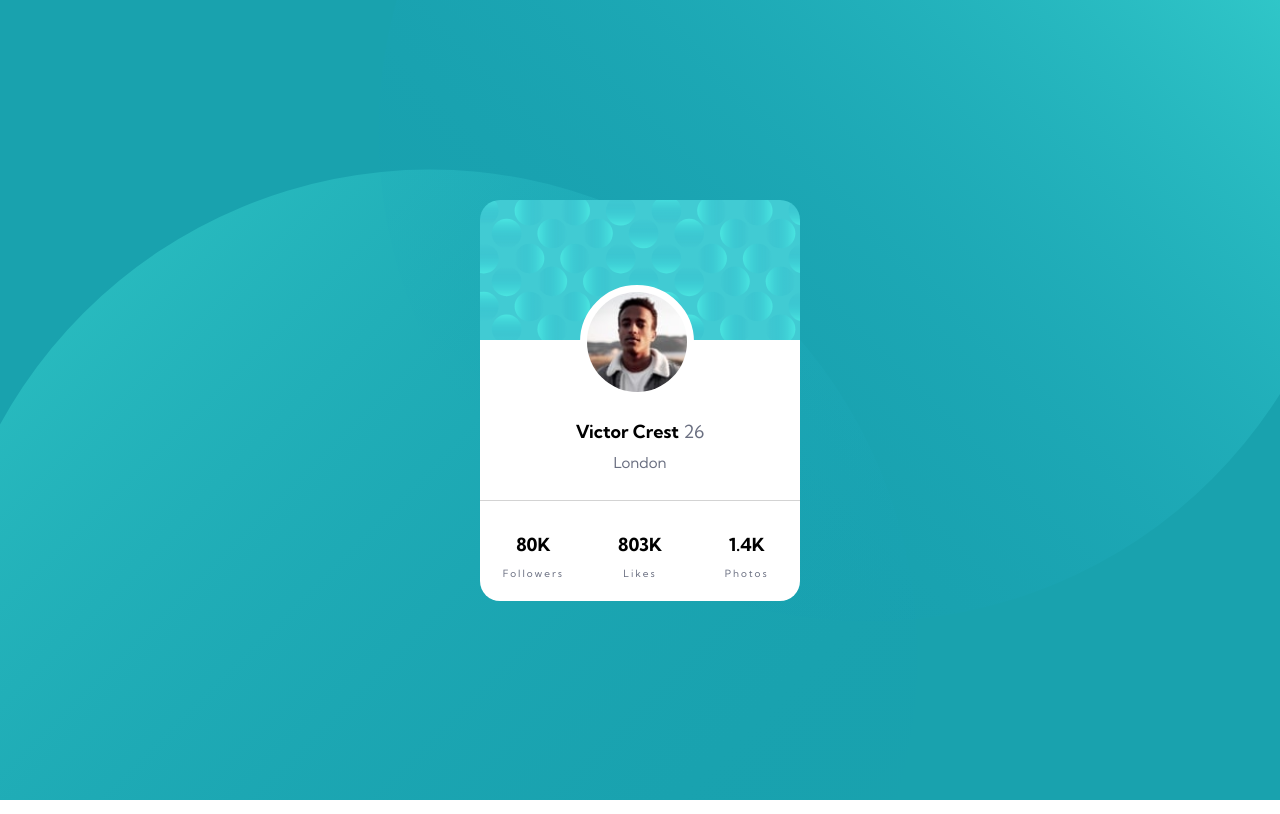
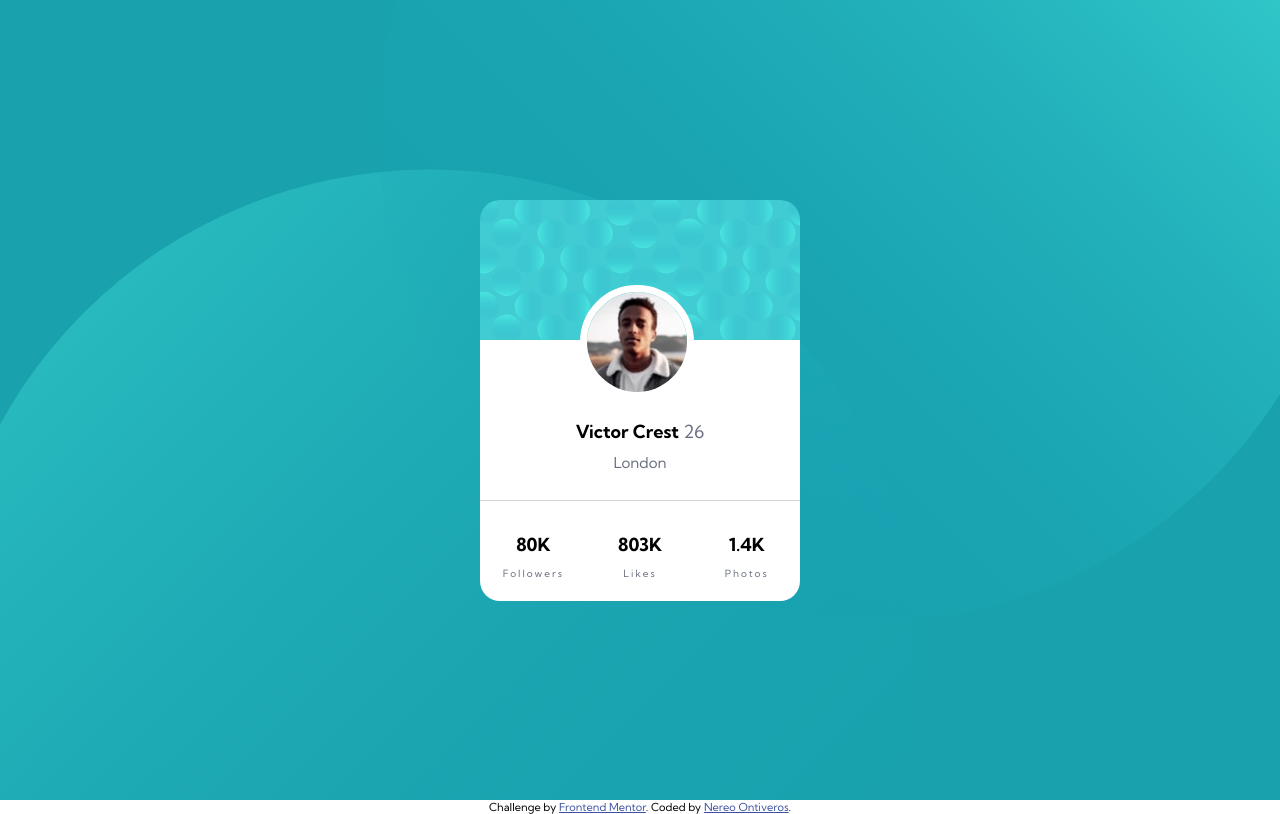
Before and after one commit to NereoOntiveros/profile-card-component-main, a plain HTML site: page index.html in a window 1280 px wide. Drawn offline with Linux system fonts and the light colour scheme.

Commit message:
Add attribution

```diff
--- a/index.html
+++ b/index.html
@@ -54,6 +54,7 @@
           </div>
       </div>
     </div>
+
   </div>
 
 
@@ -61,12 +62,12 @@
 
 
 
+  <div class="attribution">
+    Challenge by <a href="https://www.frontendmentor.io?ref=challenge" target="_blank">Frontend Mentor</a>.
+    Coded by <a href="#">Nereo Ontiveros</a>.
+  </div>
 
 
-  <!-- <div class="attribution">
-    Challenge by <a href="https://www.frontendmentor.io?ref=challenge" target="_blank">Frontend Mentor</a>.
-    Coded by <a href="#">Your Name Here</a>.
-  </div> -->
 </body>
 
 </html>
```
